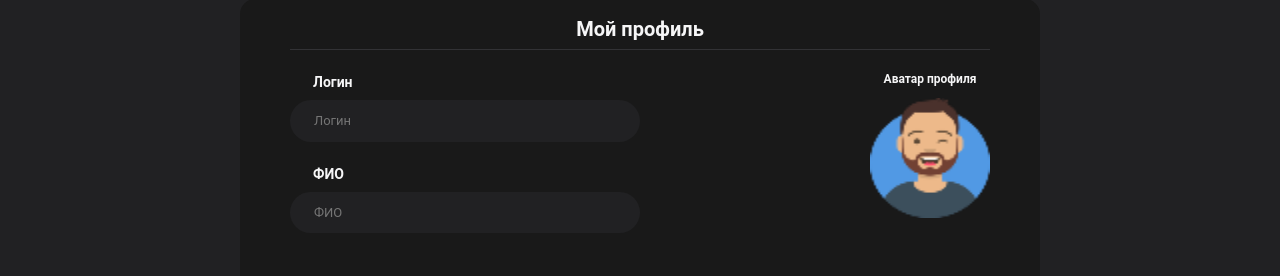
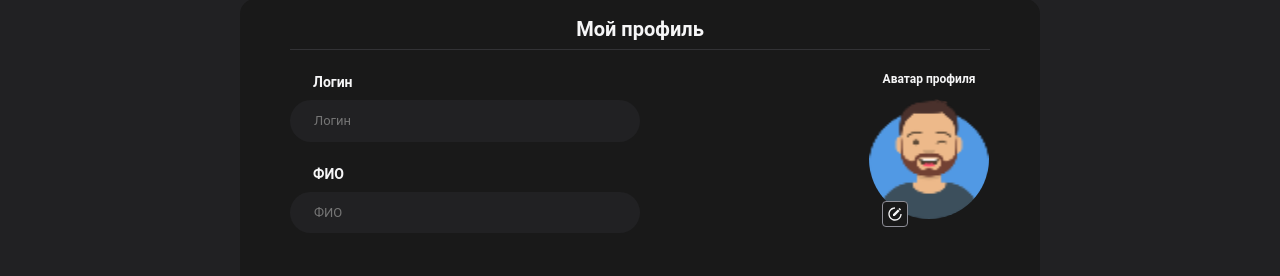
Before and after one commit to Bunko-Security/Bunko_Security_frontend, a Next.js app: page /profile in a window 1280 px wide. Shown: the part 158-434 px from the top of the page. Built offline with nearby package versions, Linux system fonts and the light colour scheme.

Commit message:
add import avatar

```diff
--- a/src/app/(home)/profile/page.module.scss
+++ b/src/app/(home)/profile/page.module.scss
@@ -26,6 +26,14 @@
 
     .preview {
       text-align: right;
+
+      .preview_title {
+        text-align: center;
+        font-size: 12px;
+        line-height: 18px;
+        font-weight: bold;
+        margin-bottom: 10px;
+      }
     }
   }
 }
--- a/src/app/(home)/profile/page.tsx
+++ b/src/app/(home)/profile/page.tsx
@@ -1,6 +1,6 @@
 import styles from "./page.module.scss";
+import ImportAvatar from "@/components/profile/ImportAvatar/ImportAvatar";
 import FormChangeInfoUser from "@/components/forms/FormChangeInfoUser/FormChangeInfoUser";
-import ChangeAvatar from "@/components/profile/ChangeAvatar/ChangeAvatar";
 import { NextPage } from "next";
 
 const Profile: NextPage = () => {
@@ -12,7 +12,8 @@ const Profile: NextPage = () => {
 					<FormChangeInfoUser />
 				</div>
 				<div className={styles.preview}>
-					<ChangeAvatar />
+					<h3 className={styles.preview_title}>Аватар профиля</h3>
+					<ImportAvatar />
 				</div>
 			</div>
 		</div>
--- a/src/components/profile/ChangeAvatar/ChangeAvatar.module.scss
+++ /dev/null
@@ -1,9 +0,0 @@
-.preview_avatar {
-  .title {
-    text-align: center;
-    font-size: 12px;
-    line-height: 18px;
-    font-weight: bold;
-    margin-bottom: 10px;
-  }
-}
--- a/src/components/profile/ChangeAvatar/ChangeAvatar.tsx
+++ /dev/null
@@ -1,21 +0,0 @@
-"use client";
-
-import styles from "./ChangeAvatar.module.scss";
-import Image from "next/image";
-import { FC } from "react";
-
-const ChangeAvatar: FC = () => {
-	return (
-		<div className={styles.preview_avatar}>
-			<h3 className={styles.title}>Аватар профиля</h3>
-			<Image
-				src="/avatar.png"
-				alt="Аватар профиля"
-				width={120}
-				height={120}
-			/>
-		</div>
-	);
-};
-
-export default ChangeAvatar;
--- /dev/null
+++ b/src/components/profile/ImportAvatar/ImportAvatar.module.scss
@@ -0,0 +1,49 @@
+$svg_wh: 16px;
+
+.form_avatar {
+  position: relative;
+  cursor: pointer;
+
+  .input_file {
+    position: absolute;
+    width: 0;
+    height: 0;
+    overflow: hidden;
+    padding: 0;
+    margin: 0;
+    z-index: -10;
+
+    &:focus + .avatar_wrapper {
+      border: 1px solid var(--violet-dark);
+    }
+  }
+
+  .avatar_wrapper {
+    border: 1px solid transparent;
+
+    .avatar_image {
+      border-radius: 50%;
+    }
+
+    .change_btn {
+      position: absolute;
+      left: 14px;
+      bottom: 0;
+      display: flex;
+      align-items: center;
+      justify-content: center;
+      background-color: var(--black);
+      border: 1px solid #8e8e97;
+      border-radius: 4px;
+      padding: 4px;
+
+      svg {
+        display: flex;
+        align-items: center;
+        justify-content: center;
+        width: $svg_wh;
+        height: $svg_wh;
+      }
+    }
+  }
+}
--- /dev/null
+++ b/src/components/profile/ImportAvatar/ImportAvatar.tsx
@@ -0,0 +1,51 @@
+"use client";
+
+import styles from "./ImportAvatar.module.scss";
+import Image from "next/image";
+import IconEdit from "/public/icon-edit.svg";
+import { ChangeEventHandler, FC, useRef } from "react";
+
+const ImportAvatar: FC = () => {
+	const inputRef = useRef<HTMLInputElement | null>(null);
+
+	const onClick = () => {
+		inputRef.current?.click();
+	};
+
+	const onChange: ChangeEventHandler<HTMLInputElement> = (e) => {
+		console.log(e.target.files);
+	};
+
+	const onSubmit = () => {};
+
+	return (
+		<form
+			className={styles.form_avatar}
+			onClick={onClick}
+			onSubmit={onSubmit}
+		>
+			<input
+				ref={inputRef}
+				className={styles.input_file}
+				type="file"
+				accept=".jpg,.png,.jpeg,.webp,.avif"
+				onChange={onChange}
+			/>
+
+			<div className={styles.avatar_wrapper}>
+				<Image
+					className={styles.avatar_image}
+					src="/avatar.png"
+					alt="Аватар профиля"
+					width={120}
+					height={120}
+				/>
+				<div className={styles.change_btn}>
+					<IconEdit />
+				</div>
+			</div>
+		</form>
+	);
+};
+
+export default ImportAvatar;
```
Also changed, not shown: public/icon-edit.svg (added).
